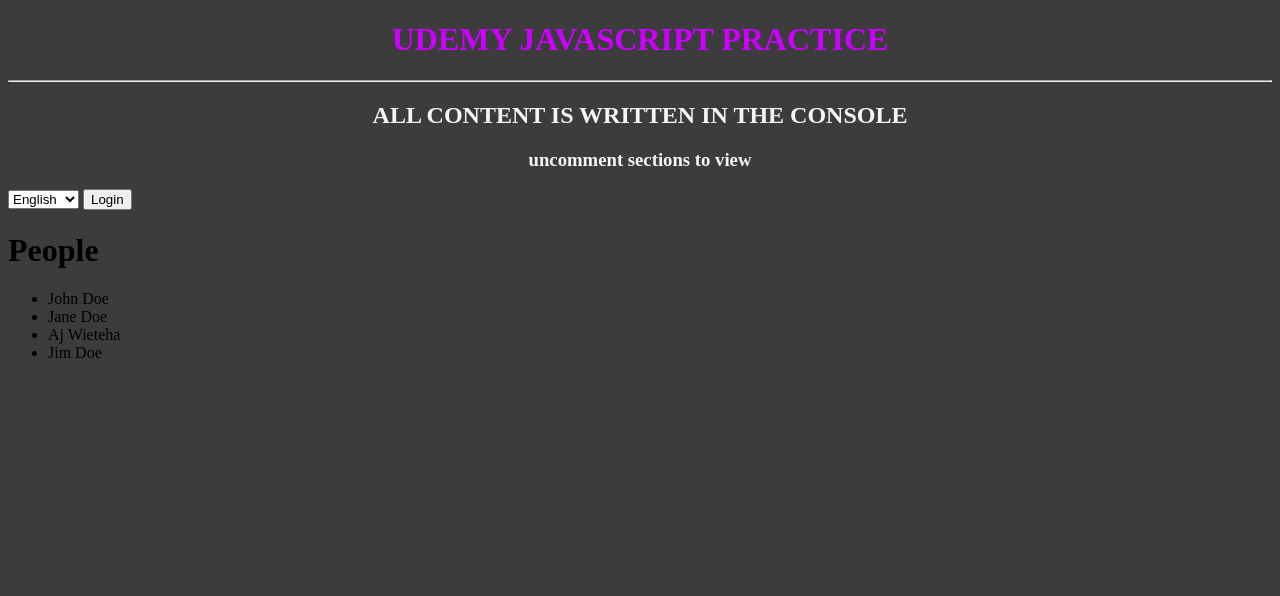
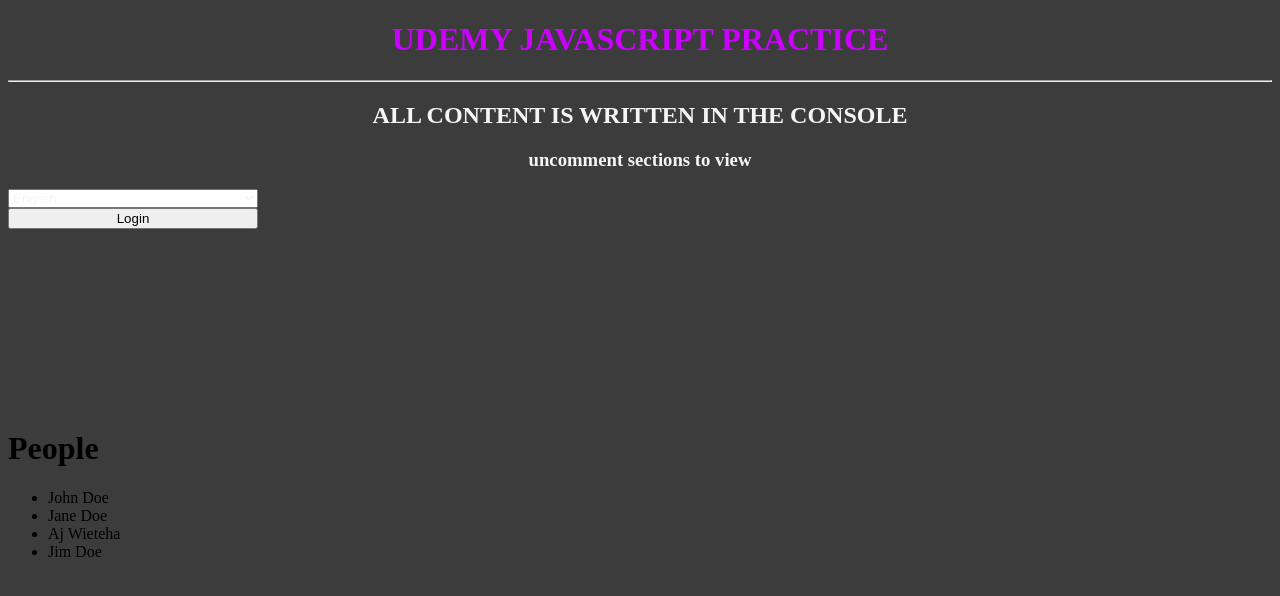
Before and after one commit to BuddhaTheChef/Javascript-Practices, a plain HTML site: page index.html in a window 1280 px wide. Drawn offline with nearby package versions, Linux system fonts and the light colour scheme.

Commit message:
completed course overview

```diff
--- a/app.js
+++ b/app.js
@@ -874,19 +874,22 @@
 
 
 ////////////////////////////////////////////////////////////////////////////////
-
+//Transpile - convert the syntax of one programming language to another
 //                      Making my own reuseable libary
 
 var g = G$('John', 'Doe');
 g.greet().setLang('es').greet(true).log();
 
+//when button is clicked
 $('#login').click(function(){
-  var loginGrtr = G$('Aj', 'Wietecha');
+  //creates a new object
+  var loginGreeter = G$('Aj','Wietecha');
+ // hides UI
+  $('#logindiv').hide();
+// select language based on select box and chain method that updates h1 id and true = "formal" then log
+  loginGreeter.setLang($('#lang').val()).HTMLGreeting('#greeting', true).log();
 
-  $('#logindiv').hide();
-
-  logunGrtr.setLang($('#lang').val()).HTMLGreeting('#greeting', true).log();
-})
+});
 
 
 
--- a/index.html
+++ b/index.html
@@ -10,14 +10,14 @@
     <hr/>
     <h2 style="display: flex; align-items: center; justify-content: center; color:whitesmoke">ALL CONTENT IS WRITTEN IN THE CONSOLE</h2>
     <h3 style="display: flex; align-items: center; justify-content: center; color:whitesmoke">uncomment sections to view</h3>
-    <div id = "logindiv">
-      <select id= "lang">
-        <option>English</option>
-        <option>Spanish</option>
+    <div id = "logindiv" style="display: flex; align-items: center; justify-content: center; color:whitesmoke; width: 250px; flex-direction: column; ">
+      <select id= "lang" style="display: flex; align-items: center; justify-content: center; color:whitesmoke; width: 250px; ">
+        <option value= "en">English</option>
+        <option value= "es">Spanish</option>
       </select>
-      <input type= "button" value= "Login" id= "login"/>
+      <input type= "button" value= "Login" id= "login" style="display: flex; justify-content: space-around; width: 250px;"/>
     </div>
-    <h1 id= "greeting"></h1>
+    <h1 id= "greeting" style="display: flex; align-items: center; justify-content: center; color:rgb(204, 0, 255); font-size: 150px;"></h1>
       <h1>People</h1>
       <ul class = 'people'>
         <li>John Doe</li>
```
